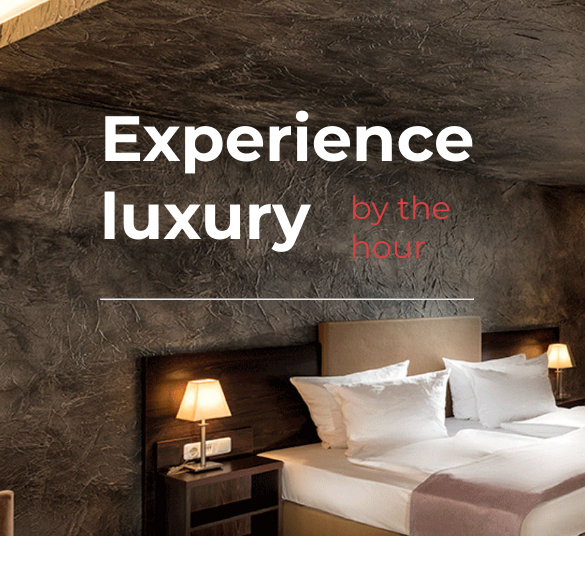
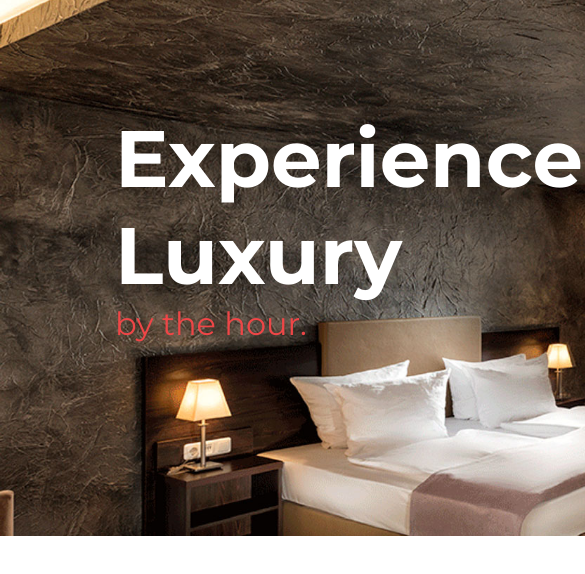
Before and after one commit to pamnanaimanish169/toroots-css-clone, a plain HTML site: page index.html in a window 390 px wide. Shown: the part 64-638 px from the top of the page, 585 px wide, since content can reach past the window. Drawn offline with Linux system fonts and the light colour scheme.

Commit message:
Responsiveness: Made banner text responsive

```diff
--- a/index.html
+++ b/index.html
@@ -21,8 +21,11 @@
         </header>
 
         <div class="banner_text">
-            <h1> Experience <br> luxury </h1> <p>by the hour</p>
-            <hr>
+            <div class="banner_text-left">
+                <h1>Experience Luxury</h1><span class="banner_text_second">by the hour.</span>
+            </div>
+
+            <div class="banner_text-right"></div>
         </div>
 
         <!-- Card Design -->
--- a/style.css
+++ b/style.css
@@ -50,23 +50,40 @@ body {
     border: solid 1px;
 }
 
-/* Heading */
 .banner_text {
+    display: block;
+    width: 100%;
+    padding-left: 15px;
+    padding-right: 15px;
+    margin-left: auto;
+    margin-right: auto
+}
+
+.banner_text-left {
+    text-align: left;
+    float: left;
+    max-width: 480px;;
+    padding-left: 100px;
+}
+
+.banner_text-left > h1 {
     display: inline-block;
-    position: absolute;
-    left:100px;
+    font-size: 5rem;
+    color: white;
+    margin-block-end: 0;
+}
+
+.banner_text_second {
+    color: #EF4647;
     font-size: 2rem;
-    color: white;
+    max-width: 146px;
+}
+
+.banner_text-right {
+    float: right;
 }
 
 /* ALways wrap elements around div */
-
-.banner_text > p {
-    position: absolute;
-    left: 250px;
-    top: 100px;
-    color: #D94243;
-}
 
 /* Card Design START */
 
@@ -136,8 +153,5 @@ table {
   /* Card Design END */
 
   /* FOr Mobile devices like smartphones,etc */
-  @media only screen and (max-width:768px) {
-    .banner_text > h1{
-        width: 100%;
-    }
+  @media only screen and (max-width:667px) {
   }
```
